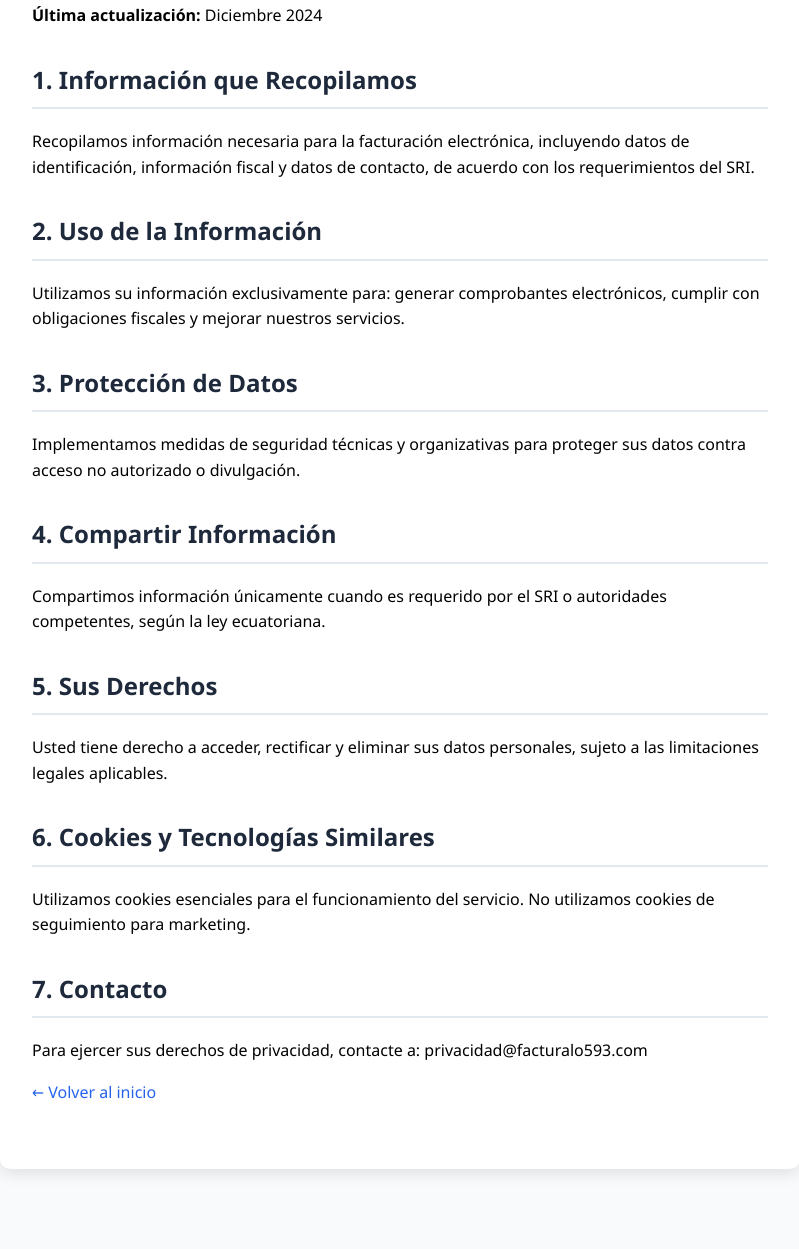
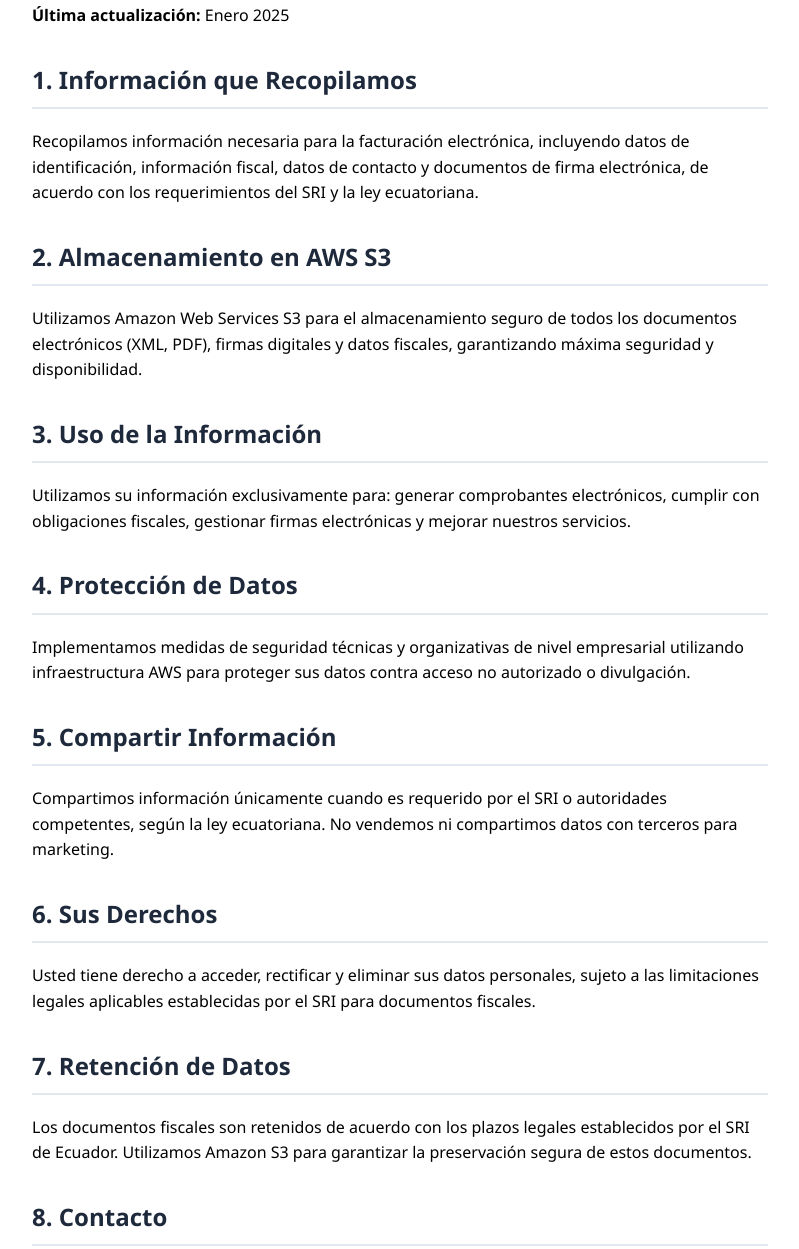
Before and after one commit to EDI2466/facturalo593-website, a plain HTML site: page privacidad.html in a window 1280 px wide. Shown: the part 215-1464 px from the top of the page, without its empty margins (240-1039 px from the left). Before the commit the page ends 1424 px from the top, so only its background shows below. Drawn offline with Linux system fonts and the light colour scheme.

Commit message:
Update privacy policy details and structure

```diff
--- a/privacidad.html
+++ b/privacidad.html
@@ -43,27 +43,30 @@
         <a href="index.html" class="back-link">← Volver al inicio</a>
 
         <h1>Política de Privacidad</h1>
-        <p><strong>Última actualización:</strong> Diciembre 2024</p>
+        <p><strong>Última actualización:</strong> Enero 2025</p>
 
         <h2>1. Información que Recopilamos</h2>
-        <p>Recopilamos información necesaria para la facturación electrónica, incluyendo datos de identificación, información fiscal y datos de contacto, de acuerdo con los requerimientos del SRI.</p>
+        <p>Recopilamos información necesaria para la facturación electrónica, incluyendo datos de identificación, información fiscal, datos de contacto y documentos de firma electrónica, de acuerdo con los requerimientos del SRI y la ley ecuatoriana.</p>
 
-        <h2>2. Uso de la Información</h2>
-        <p>Utilizamos su información exclusivamente para: generar comprobantes electrónicos, cumplir con obligaciones fiscales y mejorar nuestros servicios.</p>
+        <h2>2. Almacenamiento en AWS S3</h2>
+        <p>Utilizamos Amazon Web Services S3 para el almacenamiento seguro de todos los documentos electrónicos (XML, PDF), firmas digitales y datos fiscales, garantizando máxima seguridad y disponibilidad.</p>
 
-        <h2>3. Protección de Datos</h2>
-        <p>Implementamos medidas de seguridad técnicas y organizativas para proteger sus datos contra acceso no autorizado o divulgación.</p>
+        <h2>3. Uso de la Información</h2>
+        <p>Utilizamos su información exclusivamente para: generar comprobantes electrónicos, cumplir con obligaciones fiscales, gestionar firmas electrónicas y mejorar nuestros servicios.</p>
 
-        <h2>4. Compartir Información</h2>
-        <p>Compartimos información únicamente cuando es requerido por el SRI o autoridades competentes, según la ley ecuatoriana.</p>
+        <h2>4. Protección de Datos</h2>
+        <p>Implementamos medidas de seguridad técnicas y organizativas de nivel empresarial utilizando infraestructura AWS para proteger sus datos contra acceso no autorizado o divulgación.</p>
 
-        <h2>5. Sus Derechos</h2>
-        <p>Usted tiene derecho a acceder, rectificar y eliminar sus datos personales, sujeto a las limitaciones legales aplicables.</p>
+        <h2>5. Compartir Información</h2>
+        <p>Compartimos información únicamente cuando es requerido por el SRI o autoridades competentes, según la ley ecuatoriana. No vendemos ni compartimos datos con terceros para marketing.</p>
 
-        <h2>6. Cookies y Tecnologías Similares</h2>
-        <p>Utilizamos cookies esenciales para el funcionamiento del servicio. No utilizamos cookies de seguimiento para marketing.</p>
+        <h2>6. Sus Derechos</h2>
+        <p>Usted tiene derecho a acceder, rectificar y eliminar sus datos personales, sujeto a las limitaciones legales aplicables establecidas por el SRI para documentos fiscales.</p>
 
-        <h2>7. Contacto</h2>
+        <h2>7. Retención de Datos</h2>
+        <p>Los documentos fiscales son retenidos de acuerdo con los plazos legales establecidos por el SRI de Ecuador. Utilizamos Amazon S3 para garantizar la preservación segura de estos documentos.</p>
+
+        <h2>8. Contacto</h2>
         <p>Para ejercer sus derechos de privacidad, contacte a: privacidad@facturalo593.com</p>
 
         <a href="index.html" class="back-link">← Volver al inicio</a>
```
